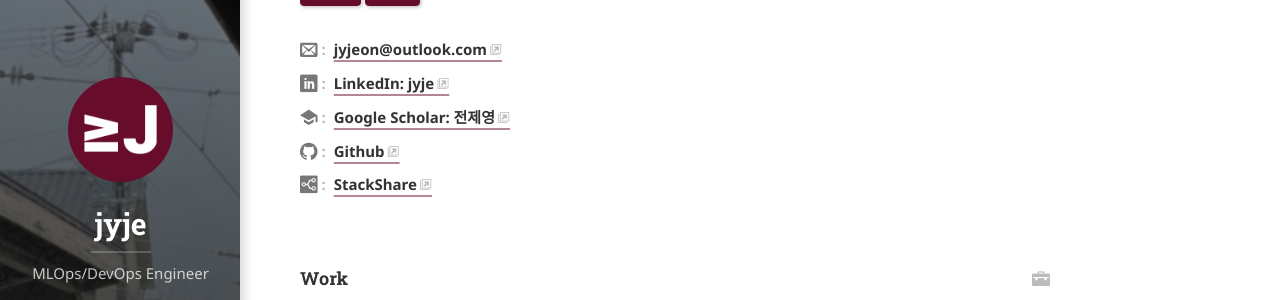
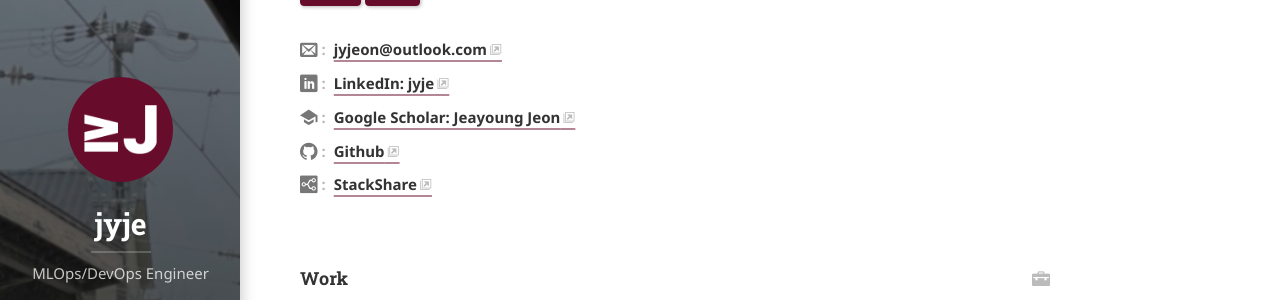
Before and after one commit to jyje/portfolio, a Jekyll site: the page built from profile/resume-ko.md, in a window 1280 px wide and 900 px high, scrolled down 422 px. Shown: the part 153-453 px from the top of the window. Built offline with Jekyll 4.4.1, drawn with Linux system fonts in a browser that asks for light colours; cached includes are drawn as plain includes; nearby versions of some CDN libraries; some web fonts are replaced; library files that are not in the unit come from our copies.

Commit message:
🔧 profile/resume: add english name for google scholar

```diff
--- a/_data/resume-ko.yml
+++ b/_data/resume-ko.yml
@@ -3,6 +3,7 @@
 # See also: <https://jsonresume.org/>.
 basics:
   name: 전제영
+  name-english: Jeayoung Jeon
   label: "MLOps and Cloud-Native Engineer"
   picture: "https://avatars.githubusercontent.com/u/109659358"
   email: "jyjeon@outlook.com"
--- a/_data/resume.yml
+++ b/_data/resume.yml
@@ -2,7 +2,8 @@
 # If you don't have a JSON Resume you can just edit this YAML file instead.
 # See also: <https://jsonresume.org/>.
 basics:
-  name: "Jeayoung Jeon"
+  name: Jeayoung Jeon
+  name-english: Jeayoung Jeon
   label: "MLOps and Cloud-Native Engineer"
   picture: "https://avatars.githubusercontent.com/u/109659358"
   email: "jyjeon@outlook.com"
--- a/_includes/pro/resume/basics.html
+++ b/_includes/pro/resume/basics.html
@@ -140,7 +140,7 @@
     </dt>
     <dd class="bold">
       {% capture googlescholar_href %}{{ social.google-scholar.prepend }}{{ basics.googlescholar }}{% endcapture %}
-      {% capture googlescholar_title %}{{ social.google-scholar.name }}{{ strings.colon }} {{ basics.name }}{% endcapture %}
+      {% capture googlescholar_title %}{{ social.google-scholar.name }}{{ strings.colon }} {{ basics.name-english }}{% endcapture %}
       {% include components/link.html href=googlescholar_href class=link_class title=googlescholar_title property="sameAs" %}
     </dd>
   {% endif %}
```
